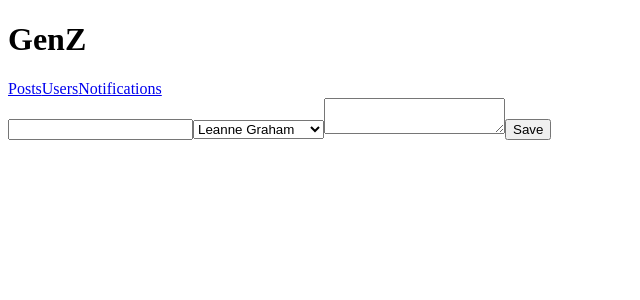
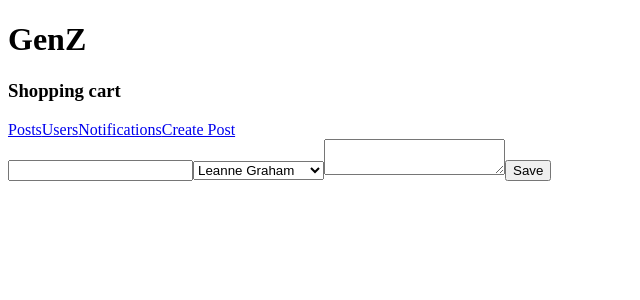
Before and after one commit to acciojob/social-media-Ishikaverma2317, a React app: page / in a window 1280 px wide. Shown: the top 300 px of the page, without its empty margins (0-640 px from the left). Built offline with nearby package versions, Linux system fonts and the light colour scheme.

Commit message:
Update Navbar.js

```diff
--- a/src/components/Navbar.js
+++ b/src/components/Navbar.js
@@ -1,10 +1,18 @@
 import React from "react";
- function Navbar() {
+import { Link } from "react-router-dom";
+
+function Navbar() {
   return (
-    <nav>
-      <a href="/">Posts</a>
-      <a href="/users">Users</a>
-      <a href="/notifications">Notifications</a>
+    <nav className="nav">
+      <section>
+        <h1>Shopping cart</h1>
+        <div className="navLinks">
+          <Link to="/">Posts</Link>
+          <Link to="/users">Users</Link>
+          <Link to="/notifications">Notifications</Link>
+          <Link to="/create-post">Create Post</Link>
+        </div>
+      </section>
     </nav>
   );
 }
```
